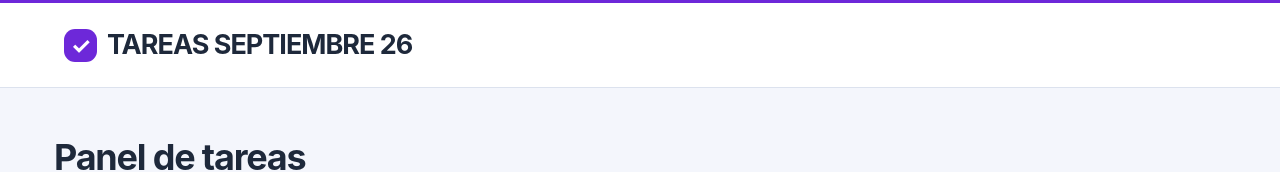
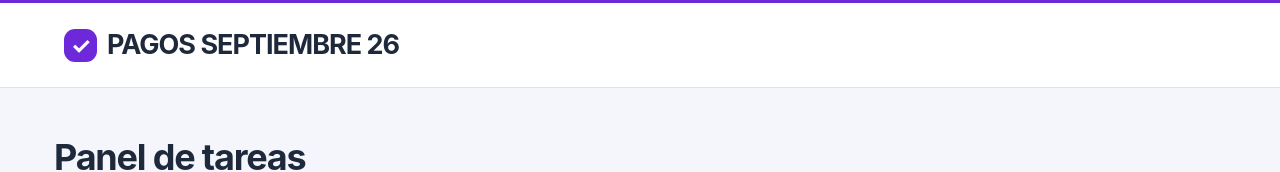
Before and after one commit to claguzzi/TAREAS26, a React (Vite) app: page / in a window 1280 px wide. Shown: the top 172 px of the page. Built offline with nearby package versions, Linux system fonts and the light colour scheme.

Commit message:
Primer commit

```diff
--- a/src/App.jsx
+++ b/src/App.jsx
@@ -27,7 +27,7 @@ export default function App() {
     if (save(tasks.filter(t => t.id !== task.id))) { setDeleted(task); if(editing?.id === task.id) setEditing(null); }
   }
   return <>
-    <header className="topbar"><a className="brand" href="#"><span>✓</span> TAREAS SEPTIEMBRE 26</a></header>
+    <header className="topbar"><a className="brand" href="#"><span>✓</span> PAGOS SEPTIEMBRE 26</a></header>
     <main>
       <section className="intro"><h1>Panel de tareas</h1></section>
       {error && <p role="alert" className="error">{error}</p>}
```
